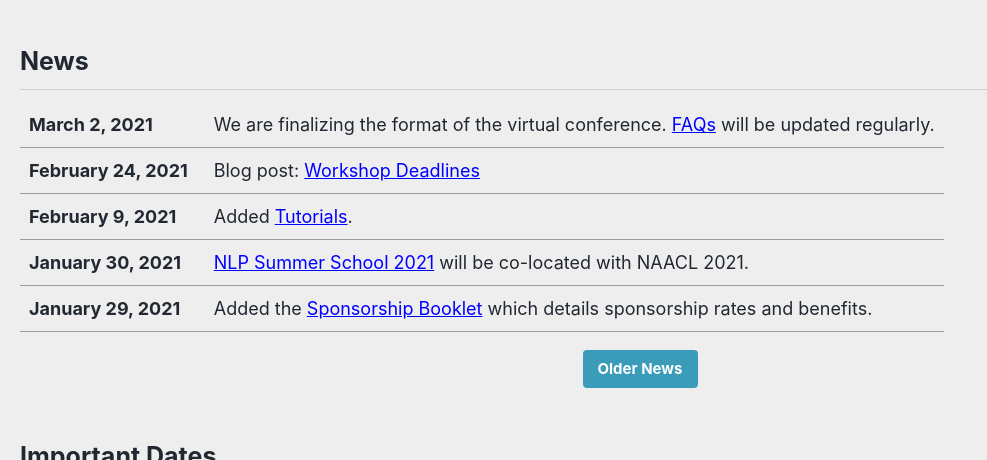
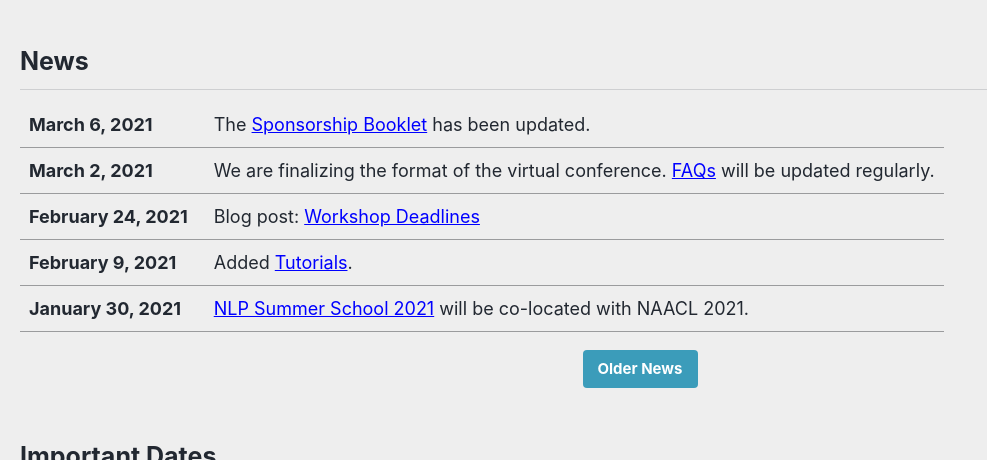
Before and after one commit to naacl-org/naacl-2021-website, a Jekyll site: the page built from _pages/home.md, in a window 1280 px wide and 900 px high, cut to the strip 440-900 px from the top of the window. Shown: the whole strip, without its empty margins (0-987 px from the left). Built offline with Jekyll 4.4.1, drawn with Linux system fonts in a browser that asks for light colours; cached includes are drawn as plain includes; nearby versions of some CDN libraries; comment, search, counter and statistics services are not loaded.

Commit message:
Updated the sponsorship booklet

```diff
--- a/_pages/home.md
+++ b/_pages/home.md
@@ -15,11 +15,11 @@
 .news-table tr td:nth-child(1) { font-weight: bold; width: 20%; }
 </style>
 
+| March 6, 2021 | The [Sponsorship Booklet](/sponsors/) has been updated.
 | March 2, 2021 | We are finalizing the format of the virtual conference. [FAQs](/faq/#virtual-attendance) will be updated regularly.
 | February 24, 2021 | Blog post: [Workshop Deadlines](/blog/workshop-deadlines/)
 | February 9, 2021 | Added [Tutorials](/program/tutorials/).
 | January 30, 2021 | [NLP Summer School 2021](https://ampln.github.io/escuelaverano2021/) will be co-located with NAACL 2021.
-| January 29, 2021 | Added the [Sponsorship Booklet](/sponsors/) which details sponsorship rates and benefits.
 {: .news-table}
 
 [Older News](/archive/){: .btn .btn--info}
```
Also changed, not shown: _pages/archive.md (+1 -0 lines), _pages/sponsors.md (+1 -1 lines), 1 other file.
